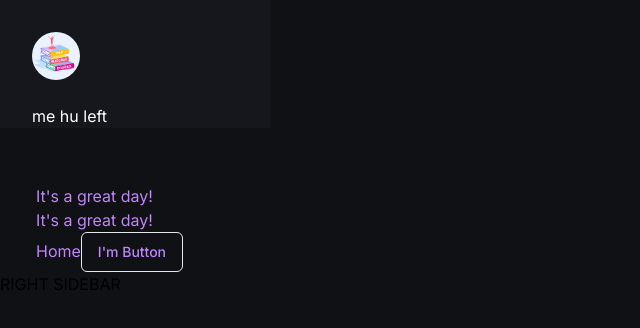
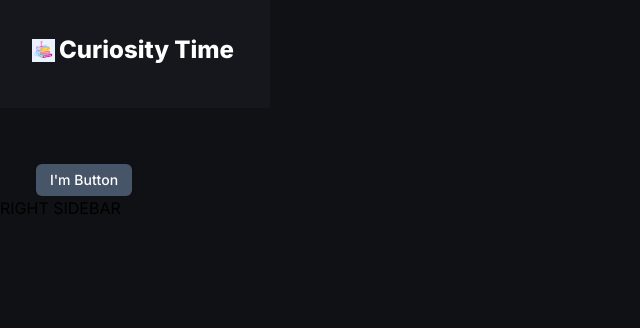
Before and after one commit to pankaj143p/Curiosity_Time, a Next.js app in the folder curiosity-time/: page / in a window 1280 px wide. Shown: the top 328 px of the page, without its empty margins (0-640 px from the left). Built offline with nearby package versions, Linux system fonts and the light colour scheme.

Commit message:
design in leftsidebar component

```diff
--- a/curiosity-time/app/(root)/page.tsx
+++ b/curiosity-time/app/(root)/page.tsx
@@ -6,13 +6,7 @@ const Home = () => {
   return (
     <div className='ml-9 mt-14 text-purple-400'>
 
-     <p>It&apos;s a great day!</p>
-
-
-      <p>It&apos;s a great day!</p>
-
-      Home
-      <Button variant="outline">I'm Button</Button>
+      <Button className='bg-slate-600 h-8 w-24 text-white-1' >I'm Button</Button>
     </div>
   );
 }
--- a/curiosity-time/components/leftSidebar.tsx
+++ b/curiosity-time/components/leftSidebar.tsx
@@ -9,10 +9,11 @@ const LeftSidebar = () => {
     <div>
       <section className='left_sidebar'>
         <nav className='flex flex-col gap-6'>
-            <Link href="/">
-            <Image src={logo} alt={''} className='rounded-full w-12 h-12' />
-            </Link>
-            <p >me hu left</p>
+        <Link href="/" className="flex cursor-pointer items-center gap-1 pb-10 max-lg:justify-center">
+          <Image src={logo} alt="logo" width={23} height={27} />
+          <h1 className="text-24 font-extrabold text-white max-lg:hidden">Curiosity Time</h1>
+        </Link>
+
         </nav>
       </section>
     </div>
```
